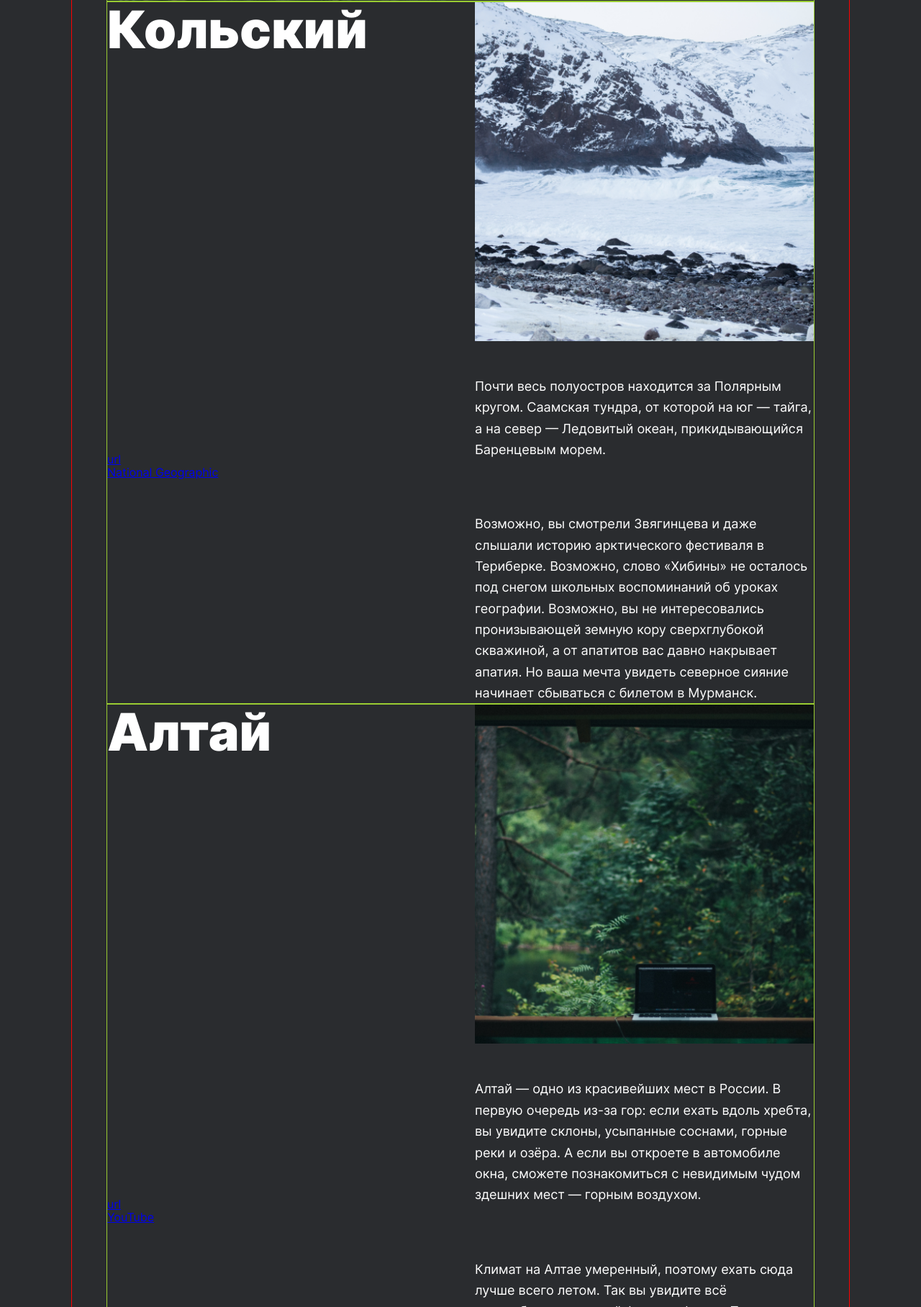
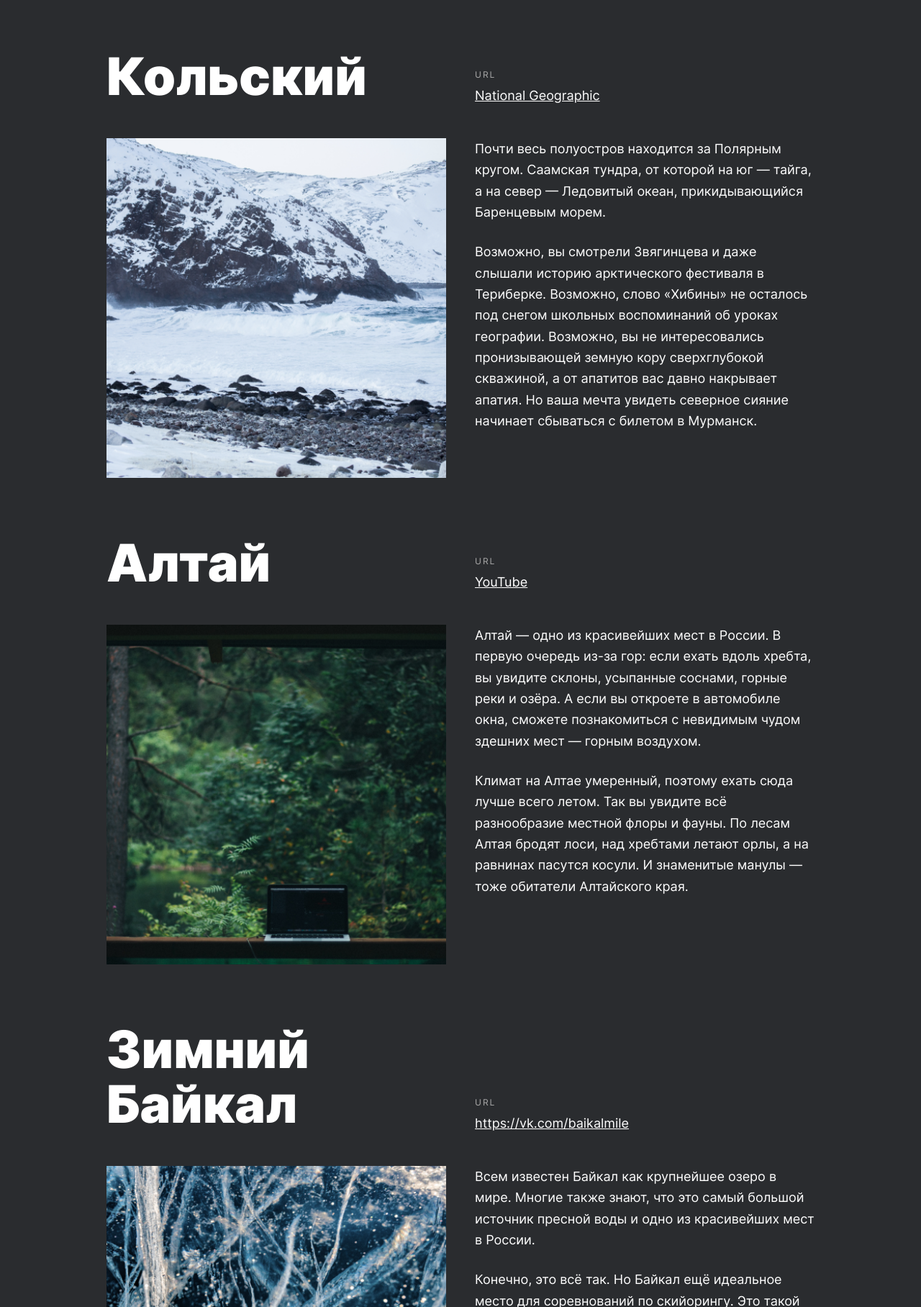
Before and after one commit to Noida-Nataly/russian-travel, a plain HTML site: page index.html in a window 1280 px wide. Shown: the part 3172-4988 px from the top of the page at 72% size. Drawn offline with Linux system fonts and the light colour scheme; files whose address does not match are found by name.

Commit message:
End block places

```diff
--- a/index.html
+++ b/index.html
@@ -79,47 +79,64 @@
         </article>
         <article class="place">
           <h2 class="place__title">Кольский</h2>
+          <div class="place__website">
+            <h2 class="place__website-url">URL</h2>
+            <a href="https://yourshot.nationalgeographic.com/photos/?keywords=kolskiy" target="blank" class="place__website-link">National Geographic</a>
+          </div>
           <img src="./images/place_kolskii.png" alt="xxx" class="place__image">
-          <a href="https://yourshot.nationalgeographic.com/photos/?keywords=kolskiy" target="blank" class="place__website">url<br>National Geographic</a>
+          <div>
             <p class="place__paragraph">Почти весь полуостров находится за Полярным кругом.
               Саамская тундра, от которой на юг — тайга, а на север — Ледовитый океан, прикидывающийся Баренцевым морем.</p>
             <p class="place__paragraph">Возможно, вы смотрели Звягинцева и даже слышали историю арктического фестиваля
               в Териберке. Возможно, слово «Хибины» не осталось под снегом школьных воспоминаний об уроках географии.
               Возможно, вы не интересовались пронизывающей земную кору сверхглубокой скважиной, а от апатитов вас давно
               накрывает апатия. Но ваша мечта увидеть северное сияние начинает сбываться с билетом в Мурманск.</p>
+          </div>
         </article>
         <article class="place">
           <h2 class="place__title">Алтай</h2>
+          <div class="place__website">
+            <h2 class="place__website-url">URL</h2>
+            <a href="https://www.youtube.com/watch?v=7ZEsoV7kWAQ" target="blank" class="place__website-link">YouTube</a>
+          </div>
           <img src="./images/place_altai.png" alt="xxx" class="place__image">
-          <a href="https://www.youtube.com/watch?v=7ZEsoV7kWAQ" target="blank" class="place__website">url<br>YouTube</a>
+          <div>
           <p class="place__paragraph">Алтай — одно из красивейших мест в России.
             В первую очередь из-за гор: если ехать вдоль хребта, вы увидите склоны, усыпанные соснами, горные реки и озёра.
             А если вы откроете в автомобиле окна, сможете познакомиться с невидимым чудом здешних мест — горным воздухом.</p>
           <p class="place__paragraph">Климат на Алтае умеренный, поэтому ехать сюда лучше всего летом.
             Так вы увидите всё разнообразие местной флоры и фауны. По лесам Алтая бродят лоси, над хребтами летают орлы,
             а на равнинах пасутся косули. И знаменитые манулы — тоже обитатели Алтайского края.</p>
+          </div>
         </article>
         <article class="place">
           <h2 class="place__title">Зимний Байкал</h2>
+          <div class="place__website">
+            <h2 class="place__website-url">URL</h2>
+            <a href="https://vk.com/baikalmile" target="blank" class="place__website-link">https://vk.com/baikalmile</a>
+          </div>
           <img src="./images/place_baikal.png" alt="xxx" class="place__image">
-          <a href="https://vk.com/baikalmile" target="blank" class="place__website">url<br>https://vk.com/baikalmile</a>
+          <div>
           <p class="place__paragraph">Всем известен Байкал как крупнейшее озеро
             в мире. Многие также знают, что это самый большой источник пресной воды и одно из красивейших мест в России.</p>
           <p class="place__paragraph">Конечно, это всё так. Но Байкал ещё идеальное место для соревнований по скийорингу.
             Это такой вид спорта, когда лыжник привязывает себя к мотоциклу, и тандем старается развить как можно бóльшую скорость
             на льду. В марте 2019 года на фестивале «Байкальская миля» был поставлен мировой рекорд — 197.011 км/ч.</p>
+          </div>
         </article>
         <article class="place">
           <h2 class="place__title">Карелия</h2>
+          <div class="place__website">
+            <h2 class="place__website-url">URL</h2>
+            <a href="http://vodlozero.ru" target="blank" class="place__website-link">http://vodlozero.ru/</a>
+          </div>
           <img src="./images/place_karelia.png" alt="xxx" class="place__image">
-          <a href="http://vodlozero.ru" target="blank" class="place__website">url<br>http://vodlozero.ru/</a>
           <p class="place__paragraph">Сибирь заканчивается не на Урале, а в Карелии: образующая тайгу сибирская лиственница
             не растёт западнее Водлозера. Зато здесь она вымахивает на 30 метров — леса карельских национальных парков
             из-за непроходимых болот никогда не знали топора. Некоторым соснам уже больше чем полтысячелетия.
             Прикоснитесь к живому существу, видевшему солнце раньше, чем увидал его Иван Грозный.
             В девственном лесу на сотню километров не встретишь тропы. А на редких тропинках деревья
             в паре метров от земли помечены медвежьими когтями. Чтобы все знали, кто тут хозяин.</p>
-          <p class="place__paragraph"></p>
         </article>
       </section>
       <section class="cover"></selection>
--- a/style.css
+++ b/style.css
@@ -182,20 +182,20 @@ padding: 0;
   max-width: 984px;
   padding-left: 48px;
   padding-right: 48px;
-  margin: 92px auto 0;
-
-
-
-  border: 1px solid red;
+  margin: 0 auto;
 }
 
 .place {
+  margin-top: 80px;
   display: grid;
   grid-template-columns: repeat(2, 1fr);
   grid-template-rows: auto;
   column-gap: 40px;
   row-gap: 48px;
-  border: 1px solid yellowgreen;
+}
+
+.place: first-child {
+  margin-top: 92px;
 }
 
 .place__title {
```
Lines whose indentation alone changed are shown as unchanged.
